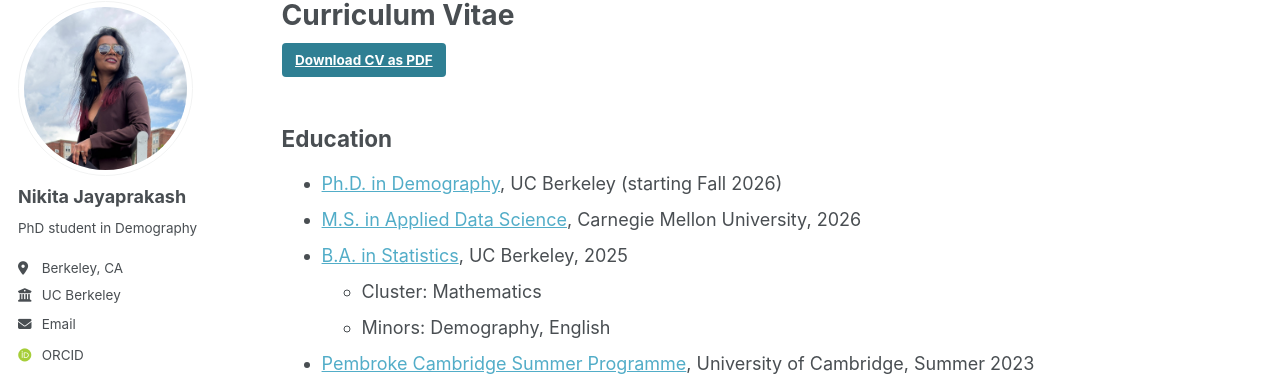
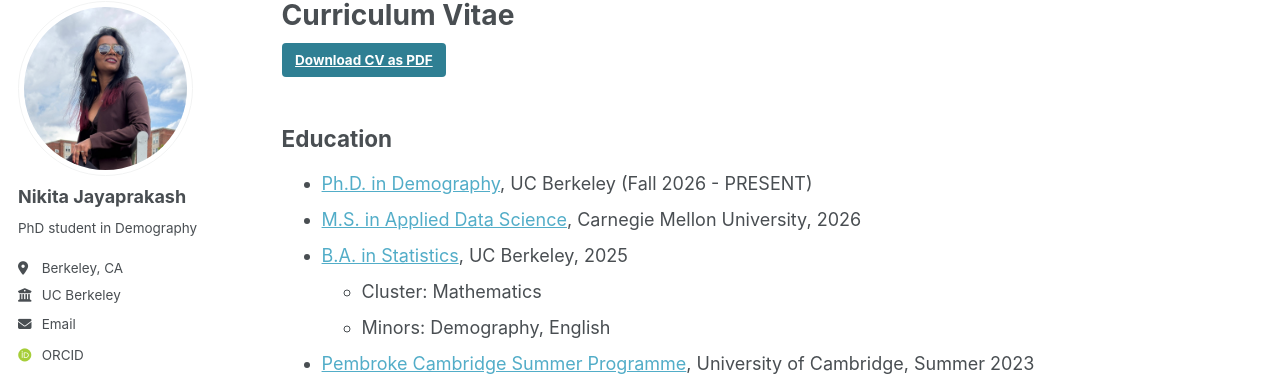
Before and after one commit to nikita-jaya/nikita-jaya.github.io, a Jekyll site: the page built from _pages/cv.md, in a window 1280 px wide and 900 px high. Shown: the part 100-476 px from the top of the window. Built offline with Jekyll 4.4.1, drawn with Linux system fonts in a browser that asks for light colours; some web fonts are replaced; a script bundle is joined from its source files by our own code; library files that are not in the unit come from our copies.

Commit message:
Update Ph.D. status to current enrollment

```diff
--- a/_pages/cv.md
+++ b/_pages/cv.md
@@ -15,7 +15,7 @@ redirect_from:
 
 ## Education
 
-* [Ph.D. in Demography](https://www.demog.berkeley.edu/graduate-program/), UC Berkeley (starting Fall 2026)
+* [Ph.D. in Demography](https://www.demog.berkeley.edu/graduate-program/), UC Berkeley (Fall 2026 - PRESENT)
 * [M.S. in Applied Data Science](https://www.cmu.edu/dietrich/statistics-datascience/academics/mads/index.html), Carnegie Mellon University, 2026
 * [B.A. in Statistics](https://statistics.berkeley.edu/academics/undergrad/major), UC Berkeley, 2025
   * Cluster: Mathematics
```
